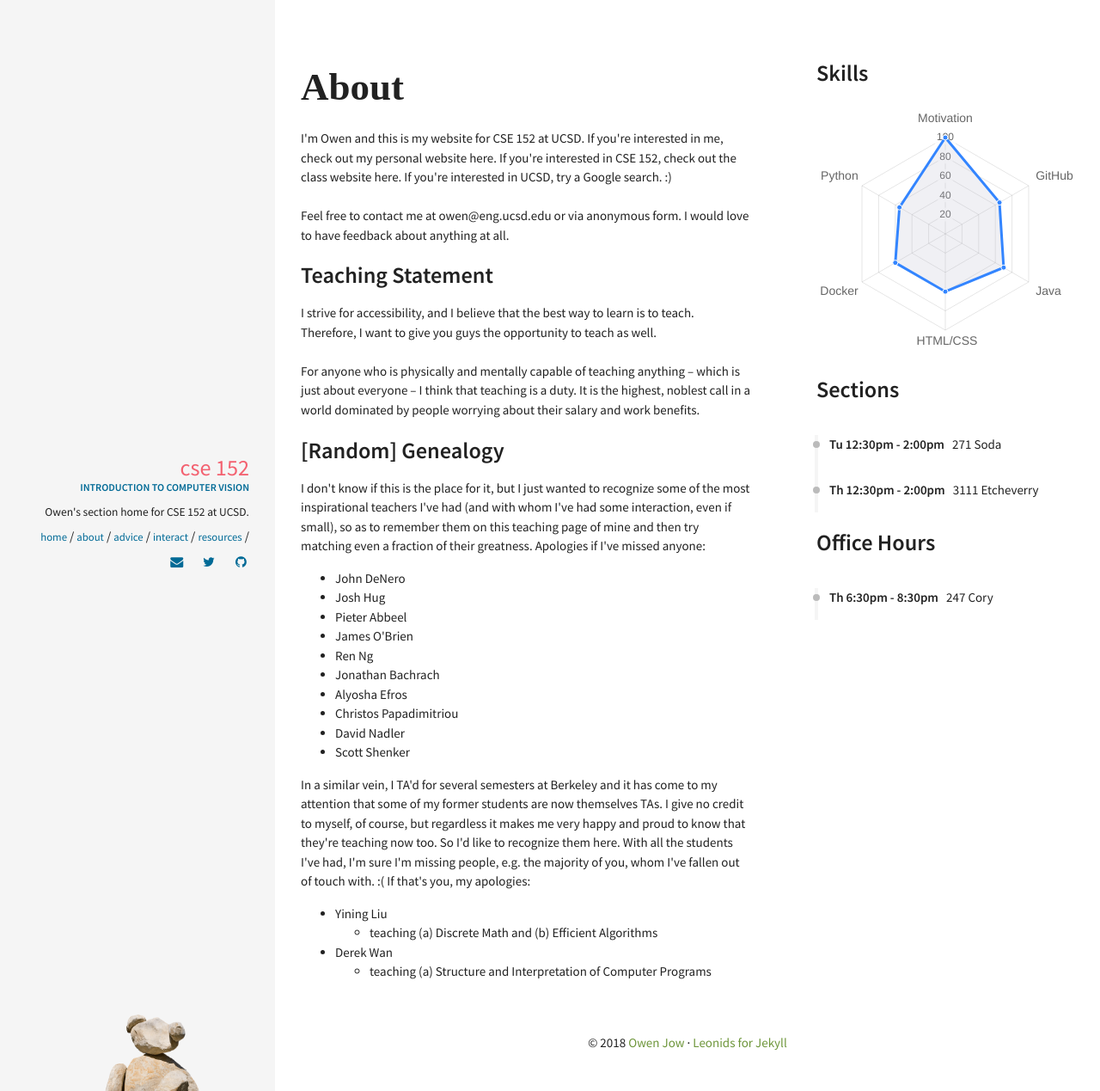
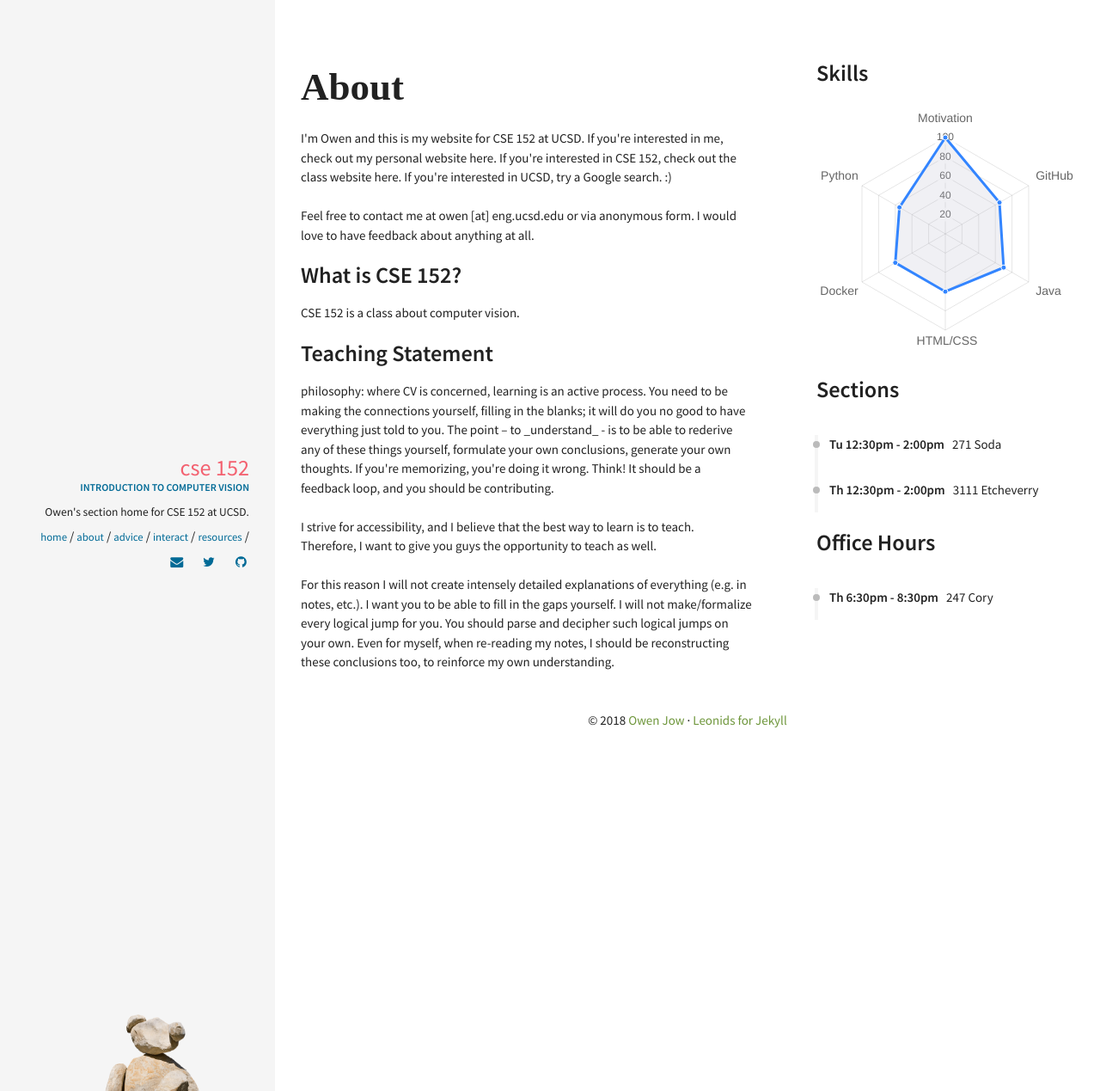
Before and after one commit to ohjay/cse152, a Jekyll site: the page built from pages/about.html, in a window 1280 px wide. Shown: the whole page at 86% size. Built offline with Jekyll 4.4.1, drawn with Linux system fonts in a browser that asks for light colours; nearby versions of some CDN libraries; some web fonts are replaced.

Commit message:
misc content edits

```diff
--- a/_includes/about/about_main.html
+++ b/_includes/about/about_main.html
@@ -4,5 +4,5 @@
   I'm Owen and this is my website for CSE 152 at UCSD. If you're interested in me, check out my personal website here. If you're interested in CSE 152, check out the class website here. If you're interested in UCSD, try a Google search. :)
 
   <br /><br />
-  Feel free to contact me at owen@eng.ucsd.edu or via anonymous form. I would love to have feedback about anything at all.
+  Feel free to contact me at owen [at] eng.ucsd.edu or via anonymous form. I would love to have feedback about anything at all.
 </div>
--- /dev/null
+++ b/_includes/about/cse152.html
@@ -0,0 +1,5 @@
+<h2>What is CSE 152?</h2>
+
+<div>
+  CSE 152 is a class about computer vision.
+</div>
--- a/_includes/about/genealogy.html
+++ /dev/null
@@ -1,29 +0,0 @@
-<h2><span data-i18n="skills.my_skills">[Random] Genealogy</span></h2>
-
-I don't know if this is the place for it, but I just wanted to recognize some of the most inspirational teachers I've had (and with whom I've had some interaction, even if small), so as to remember them on this teaching page of mine and then try matching even a fraction of their greatness. Apologies if I've missed anyone:
-
-<ul>
-  <li>John DeNero</li>
-  <li>Josh Hug</li>
-  <li>Pieter Abbeel</li>
-  <li>James O'Brien</li>
-  <li>Ren Ng</li>
-  <li>Jonathan Bachrach</li>
-  <li>Alyosha Efros</li>
-  <li>Christos Papadimitriou</li>
-  <li>David Nadler</li>
-  <li>Scott Shenker</li>
-</ul>
-
-In a similar vein, I TA'd for several semesters at Berkeley and it has come to my attention that some of my former students are now themselves TAs. I give no credit to myself, of course, but regardless it makes me very happy and proud to know that they're teaching now too. So I'd like to recognize them here. With all the students I've had, I'm sure I'm missing people, e.g. the majority of you, whom I've fallen out of touch with. :( If that's you, my apologies:
-
-<ul>
-  <li>Yining Liu</li>
-  <ul>
-    <li>teaching (a) Discrete Math and (b) Efficient Algorithms</li>
-  </ul>
-  <li>Derek Wan</li>
-  <ul>
-    <li>teaching (a) Structure and Interpretation of Computer Programs</li>
-  </ul>
-</ul>
--- a/_includes/about/teaching_statement.html
+++ b/_includes/about/teaching_statement.html
@@ -1,9 +1,13 @@
 <h2><span data-i18n="skills.my_skills">Teaching Statement</span></h2>
 
 <div>
-  I strive for accessibility, and I believe that the best way to learn is to teach. Therefore, I want to give you guys the opportunity to teach as well.
+  philosophy: where CV is concerned, learning is an active process. You need to be making the connections yourself, filling in the blanks; it will do you no good to have everything just told to you. The point – to _understand_ - is to be able to rederive any of these things yourself, formulate your own conclusions, generate your own thoughts. If you're memorizing, you're doing it wrong. Think! It should be a feedback loop, and you should be contributing.
 
   <br /><br />
 
-  For anyone who is physically and mentally capable of teaching anything – which is just about everyone – I think that teaching is a duty. It is the highest, noblest call in a world dominated by people worrying about their salary and work benefits.
+    I strive for accessibility, and I believe that the best way to learn is to teach. Therefore, I want to give you guys the opportunity to teach as well.
+
+  <br /><br />
+
+  For this reason I will not create intensely detailed explanations of everything (e.g. in notes, etc.). I want you to be able to fill in the gaps yourself. I will not make/formalize every logical jump for you. You should parse and decipher such logical jumps on your own. Even for myself, when re-reading my notes, I should be reconstructing these conclusions too, to reinforce my own understanding.
 </div>
--- a/pages/about.html
+++ b/pages/about.html
@@ -11,16 +11,14 @@ permalink: /about/
                 {% include about/about_main.html %}
             </div>
         </div>
-
+        <div class="row">
+            <div class="col">
+                {% include about/cse152.html %}
+            </div>
+        </div>
         <div class="row">
             <div class="col">
                 {% include about/teaching_statement.html %}
-            </div>
-        </div>
-
-        <div class="row">
-            <div class="col">
-                {% include about/genealogy.html %}
             </div>
         </div>
     </div>
--- a/pages/interact.html
+++ b/pages/interact.html
@@ -8,7 +8,7 @@ I would like to encourage interactivity. Please comment on these posts if you ar
 
 <br /><br />
 
-You guys know this stuff the best (e.g. when I took 61A and 170 I felt like I knew it better than when I was a TA). You have the incentive of a grade, you have the advantage of doing weekly homeworks. You should be able to teach this stuff too. And there's value in it.
+Taking this class is your third-best opportunity to know this stuff (the best opportunities are if you get to use the material, or teach the material). But right now you have the incentive of a grade, you have the advantage of doing weekly homeworks. You should be able to teach this stuff too. And there's value in it.
 
 <br /><br />
 
```
Also changed, not shown: other parts of pages/interact.html (+1 -1 lines), pages/advice.html (deleted, +0 -15 lines), pages/advice.md (added, +24 -0 lines), 1 other file.
